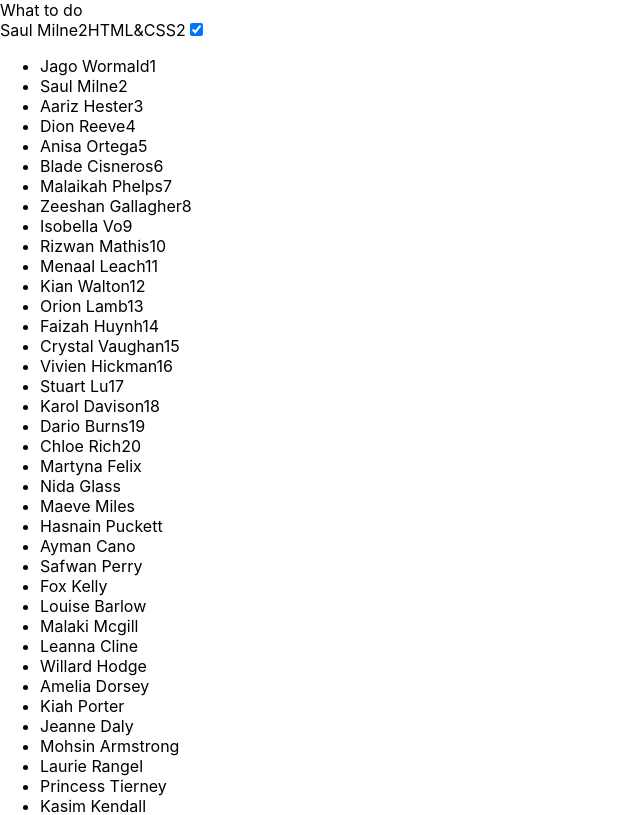
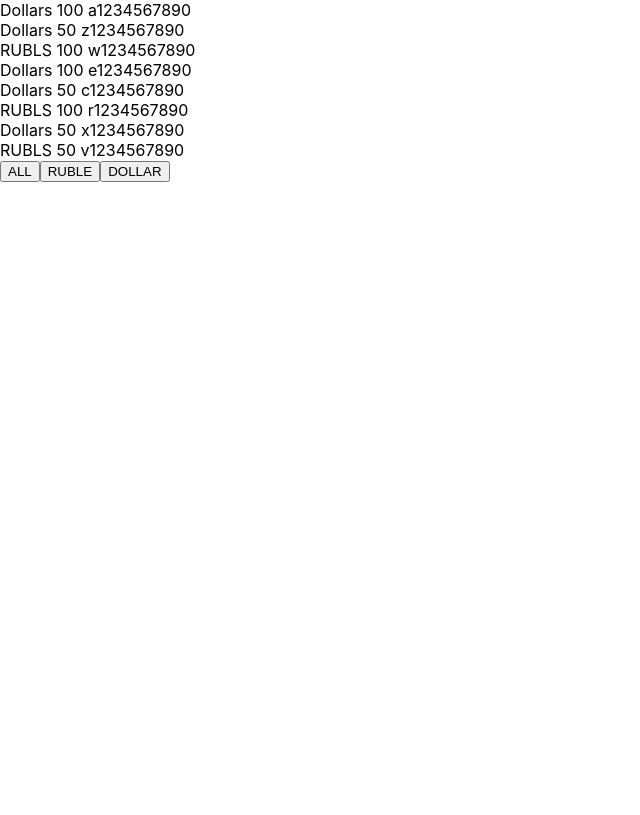
Before and after one commit to yevhenkr/Todolist-Sprint-1-not-necessarily-tasks, a React (Create React App) app: page / in a window 1280 px wide. Shown: the top 815 px of the page, without its empty margins (0-640 px from the left). Built offline with nearby package versions, Linux system fonts and the light colour scheme.

Commit message:
Create filter

```diff
--- a/src/App.tsx
+++ b/src/App.tsx
@@ -1,322 +1,39 @@
-import React from 'react';
-import './App.css';
-import {Tasks} from "./Tasks";
+import React, {useState} from 'react'
+import './App.css'
+import {NewComponent} from "./NewComponent";
 
-
-// Hi Guys!
-// Let's reinforce our current session!
-// -You have 2 arrays. You should create a new component TASKS, where you will render these arrays.
-// -Don't forget to assign types to our data.
-
-export type DataType = {
-    title: string
-    tasks: Array<TasksPropsType>
-    students: Array<String>
-}
-
-type TasksPropsType = {
-    taskId: number
-    title: string
-    isDone: boolean
-}
+export type  FilterType = "ALL"|"RUBLS"|"Dollars"
 
 function App() {
-    const data1 = {
-        title: "What to do",
-        tasks: [
-            {taskId: 1, title: "HTML&CSS2", isDone: true},
-            {taskId: 2, title: "JS2", isDone: true}
-        ],
-        students: [
-            'Jago Wormald1',
-            'Saul Milne2',
-            'Aariz Hester3',
-            'Dion Reeve4',
-            'Anisa Ortega5',
-            'Blade Cisneros6',
-            'Malaikah Phelps7',
-            'Zeeshan Gallagher8',
-            'Isobella Vo9',
-            'Rizwan Mathis10',
-            'Menaal Leach11',
-            'Kian Walton12',
-            'Orion Lamb13',
-            'Faizah Huynh14',
-            'Crystal Vaughan15',
-            'Vivien Hickman16',
-            'Stuart Lu17',
-            'Karol Davison18',
-            'Dario Burns19',
-            'Chloe Rich20',
-            'Martyna Felix',
-            'Nida Glass',
-            'Maeve Miles',
-            'Hasnain Puckett',
-            'Ayman Cano',
-            'Safwan Perry',
-            'Fox Kelly',
-            'Louise Barlow',
-            'Malaki Mcgill',
-            'Leanna Cline',
-            'Willard Hodge',
-            'Amelia Dorsey',
-            'Kiah Porter',
-            'Jeanne Daly',
-            'Mohsin Armstrong',
-            'Laurie Rangel',
-            'Princess Tierney',
-            'Kasim Kendall',
-            'Darryl Cope',
-            'Elysha Ray',
-            'Liyana Harris',
-            'Kashif Blackburn',
-            'Atif Zimmerman',
-            'Sila Hartley',
-            'Ralphie Hebert',
-        ]
+    const [money, setMoney] = useState([
+        {banknots: 'Dollars', value: 100, number: ' a1234567890'},
+        {banknots: 'Dollars', value: 50, number: ' z1234567890'},
+        {banknots: 'RUBLS', value: 100, number: ' w1234567890'},
+        {banknots: 'Dollars', value: 100, number: ' e1234567890'},
+        {banknots: 'Dollars', value: 50, number: ' c1234567890'},
+        {banknots: 'RUBLS', value: 100, number: ' r1234567890'},
+        {banknots: 'Dollars', value: 50, number: ' x1234567890'},
+        {banknots: 'RUBLS', value: 50, number: ' v1234567890'},
+    ])
+    const [filter, setFilter] = useState<FilterType>('ALL');
+
+    let currentMany = money
+    if(filter === 'RUBLS'){
+        currentMany = money.filter((f) => f.banknots === filter)
     }
-    const data2 = {
-        title: "What to learn",
-        tasks: [
-            {taskId: 1, title: "HTML&CSS", isDone: true},
-            {taskId: 2, title: "JS", isDone: true}
-        ],
-        students: [
-            'Rick Kane',
-            'Finnlay Bentley',
-            'Samia North',
-            'Isaac Morton',
-            'Lily-Ann Clifford',
-            'Thalia Park',
-            'Sapphire Cruz',
-            'Cieran Vazquez',
-            'Anya Estes',
-            'Dominika Field',
-            'Rosanna Chung',
-            'Safiyah Davey',
-            'Ryley Beasley',
-            'Kalvin Trejo',
-            'Evie-Mae Farrell',
-            'Juliet Valencia',
-            'Astrid Austin',
-            'Lyle Montgomery',
-            'Nisha Mora',
-            'Kylie Callaghan',
-            'Star Wilks',
-            'Marissa Colley',
-            'Asa Fuller',
-            'Leigh Kemp',
-            'Avleen Dawson',
-            'Sammy Bonilla',
-            'Acacia Becker',
-            'Coral Shepherd',
-            'Melina Molina',
-            'Kiran Bailey',
-            'Clara Escobar',
-            'Alexandru Horn',
-            'Brandon-Lee Mercado',
-            'Elouise Weston',
-            'King Long',
-            'Kerri Searle',
-            'Kanye Hamer',
-            'Elwood Benitez',
-            'Mikail Whitaker',
-            'Bobby Hardy',
-            'Talha Ferry',
-            'Priscilla Landry',
-            'Olivia-Grace Cain',
-            'Kiaan Wallace',
-            'Wesley Padilla90',
-            'Ella-Grace Wooten91',
-            'Kaif Molloy92',
-            'Kamal Broadhurst93',
-            'Bianca Ferrell94',
-            'Micheal Talbot95',
-        ]
+    if(filter === 'Dollars'){
+        currentMany = money.filter((f) => f.banknots === filter)
+    }
+    if(filter === 'ALL'){
+        currentMany = money.filter((f) => true)
+    }
+    function clickButtonHandler(nameButton:FilterType) {
+        setFilter(nameButton);
     }
 
     return (
-        <div>
-            <Tasks title={data1.title} tasks={data1.tasks} students={data1.students}/>
-        </div>
-    );
+        <NewComponent currentMany={currentMany} clickButtonHandler={clickButtonHandler}/>
+    )
 }
 
-export default App;
-//--------------------------------------------------------------
-// import React from 'react';
-// import './App.css';
-// import {Tasks} from "./Tasks";
-//
-// export type DataType = {
-//     title: string
-//     tasks: Array<TasksType>
-//     students: Array<string>
-// }
-// export type TasksType = {
-//     taskId: number
-//     title: string
-//     isDone: boolean
-// }
-//
-//
-// function App() {
-//     const data1= {
-//         title: "What to do",
-//         tasks: [
-//             {taskId: 1, title: "HTML&CSS2", isDone: true},
-//             {taskId: 2, title: "JS2", isDone: true}
-//         ],
-//         students: [
-//             'Jago Wormald1',
-//             'Saul Milne2',
-//             'Aariz Hester3',
-//             'Dion Reeve4',
-//             'Anisa Ortega5',
-//             'Blade Cisneros6',
-//             'Malaikah Phelps7',
-//             'Zeeshan Gallagher8',
-//             'Isobella Vo9',
-//             'Rizwan Mathis10',
-//             'Menaal Leach11',
-//             'Kian Walton12',
-//             'Orion Lamb13',
-//             'Faizah Huynh14',
-//             'Crystal Vaughan15',
-//             'Vivien Hickman16',
-//             'Stuart Lu17',
-//             'Karol Davison18',
-//             'Dario Burns19',
-//             'Chloe Rich20',
-//             'Martyna Felix',
-//             'Nida Glass',
-//             'Maeve Miles',
-//             'Hasnain Puckett',
-//             'Ayman Cano',
-//             'Safwan Perry',
-//             'Fox Kelly',
-//             'Louise Barlow',
-//             'Malaki Mcgill',
-//             'Leanna Cline',
-//             'Willard Hodge',
-//             'Amelia Dorsey',
-//             'Kiah Porter',
-//             'Jeanne Daly',
-//             'Mohsin Armstrong',
-//             'Laurie Rangel',
-//             'Princess Tierney',
-//             'Kasim Kendall',
-//             'Darryl Cope',
-//             'Elysha Ray',
-//             'Liyana Harris',
-//             'Kashif Blackburn',
-//             'Atif Zimmerman',
-//             'Sila Hartley',
-//             'Ralphie Hebert',
-//         ]
-//     }
-//     const data2 = {
-//         title: "What to learn",
-//         tasks: [
-//             {taskId: 1, title: "HTML&CSS", isDone: true},
-//             {taskId: 2, title: "JS", isDone: true}
-//         ],
-//         students: [
-//             'Rick Kane',
-//             'Finnlay Bentley',
-//             'Samia North',
-//             'Isaac Morton',
-//             'Lily-Ann Clifford',
-//             'Thalia Park',
-//             'Sapphire Cruz',
-//             'Cieran Vazquez',
-//             'Anya Estes',
-//             'Dominika Field',
-//             'Rosanna Chung',
-//             'Safiyah Davey',
-//             'Ryley Beasley',
-//             'Kalvin Trejo',
-//             'Evie-Mae Farrell',
-//             'Juliet Valencia',
-//             'Astrid Austin',
-//             'Lyle Montgomery',
-//             'Nisha Mora',
-//             'Kylie Callaghan',
-//             'Star Wilks',
-//             'Marissa Colley',
-//             'Asa Fuller',
-//             'Leigh Kemp',
-//             'Avleen Dawson',
-//             'Sammy Bonilla',
-//             'Acacia Becker',
-//             'Coral Shepherd',
-//             'Melina Molina',
-//             'Kiran Bailey',
-//             'Clara Escobar',
-//             'Alexandru Horn',
-//             'Brandon-Lee Mercado',
-//             'Elouise Weston',
-//             'King Long',
-//             'Kerri Searle',
-//             'Kanye Hamer',
-//             'Elwood Benitez',
-//             'Mikail Whitaker',
-//             'Bobby Hardy',
-//             'Talha Ferry',
-//             'Priscilla Landry',
-//             'Olivia-Grace Cain',
-//             'Kiaan Wallace',
-//             'Wesley Padilla90',
-//             'Ella-Grace Wooten91',
-//             'Kaif Molloy92',
-//             'Kamal Broadhurst93',
-//             'Bianca Ferrell94',
-//             'Micheal Talbot95',
-//         ]
-//     }
-//
-//     return (
-//         <div className="App">
-//             <Tasks data={data1}/>
-//             <Tasks data={data2}/>
-//         </div>
-//     );
-// }
-//
-// export default App;
-
-// import React from 'react';
-// import {DataType} from "./App";
-//
-// type  TasksPropsType = {
-//     data: DataType
-// }
-//
-// export const Tasks = (props: TasksPropsType) => {
-//     return (
-//         <div>
-//             <h1>{props.data.title}</h1>
-//             <ul>
-//                 {props.data.tasks.map(el => {
-//                     return (
-//                         <li>
-//                             <span>{el.taskId}</span>
-//                             <span>{el.title}</span>
-//                             <span>{el.isDone}</span>
-//                         </li>
-//                     )
-//                 })}
-//             </ul>
-//
-//             <ul>
-//                 {props.data.students.map(el => {
-//                     return (
-//                         <li>{el}</li>
-//                     )
-//                 })}
-//             </ul>
-//         </div>
-//     );
-// };
-
-//--------------------------------------------------------------
+export default App
--- /dev/null
+++ b/src/NewComponent.tsx
@@ -0,0 +1,25 @@
+import React from "react";
+import {FilterType} from './App'
+type  NewComoType={
+    currentMany: Array<any>
+    clickButtonHandler: (name: FilterType) => void;
+}
+
+export const NewComponent=(props:NewComoType)=> {
+    return (
+        <div>
+            {props.currentMany.map((e, index) => {
+                return (
+                    <div key={index}>
+                        <span>{e.banknots} </span>
+                        <span>{e.value} </span>
+                        <span>{e.number} </span>
+                    </div>
+                )
+            })}
+            <button onClick={()=>props.clickButtonHandler("ALL")}>ALL</button>
+            <button onClick={()=>props.clickButtonHandler("RUBLS")}>RUBLE</button>
+            <button onClick={()=>props.clickButtonHandler("Dollars")}>DOLLAR</button>
+        </div>
+    )
+}
--- a/src/Tasks.tsx
+++ /dev/null
@@ -1,21 +0,0 @@
-import React from "react";
-import {DataType} from "./App";
-
-
-export function Tasks(props: DataType) {
-    debugger
-    return (<>
-            <div>{props.title} </div>
-            <span>{props.students[1]}</span>
-            <span>{props.tasks[0].title}</span>
-            <input type={"checkbox"} checked={true}/>
-            <ul>
-                {props.students.map(el => {
-                    return (
-                        <li>{el}</li>
-                    )
-                })}
-            </ul>
-        </>
-    )
-}
```
